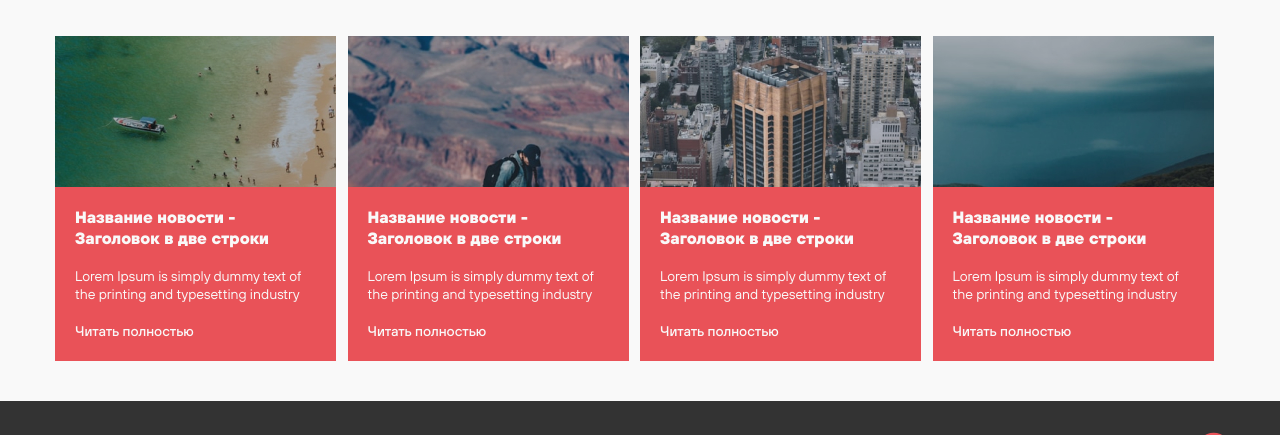
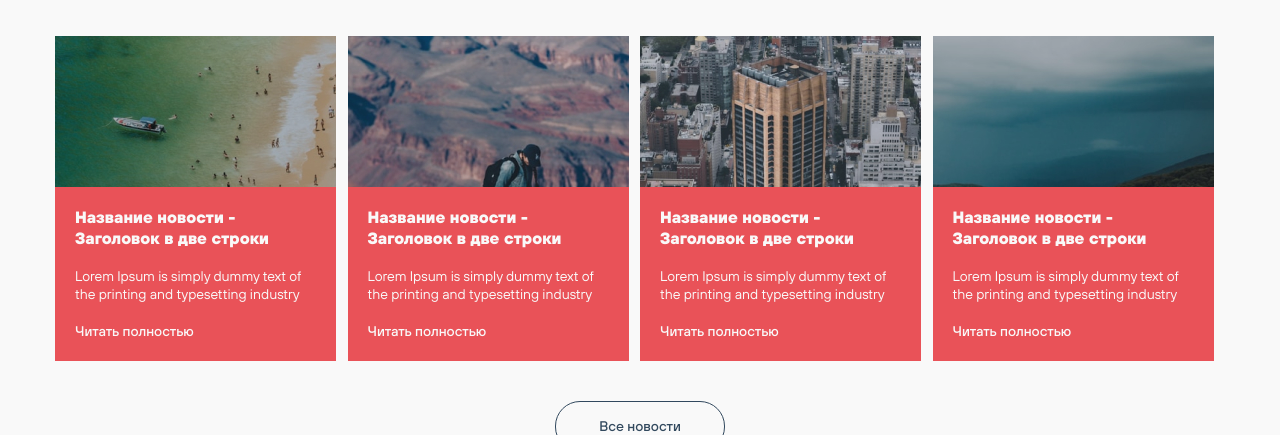
Before and after one commit to yuk1teru/medical-project, a website: page app/index.html in a window 1280 px wide. Shown: the part 2173-2608 px from the top of the page. Drawn offline with Linux system fonts and the light colour scheme.

Commit message:
Кнопка в НАШИ НОВОСТИ

```diff
--- a/app/index.html
+++ b/app/index.html
@@ -403,7 +403,7 @@
                 </li>
               </ul>
               <div class="news__link-box">
-              <a href="" class="news__link-more"></a>
+              <a class="news__link-more"  href="">Все новости</a>
               </div>
             </div>
           </div>
--- a/app/scss/_news.scss
+++ b/app/scss/_news.scss
@@ -11,6 +11,7 @@
   &__list {
     display: grid;
     grid-template-columns: repeat(4, 1fr);
+    margin-bottom: 40px;
   }
   &__item {
     position: relative;
@@ -47,4 +48,11 @@
     font-weight: 500;
     color: $white;
   }
+  &__link-box {
+    text-align: center;
+  }
+  &__link-more {
+    @extend %btn-border;
+    color: $blue;
+  }
 }
```
Also changed, not shown: app/css/style.min.css.
